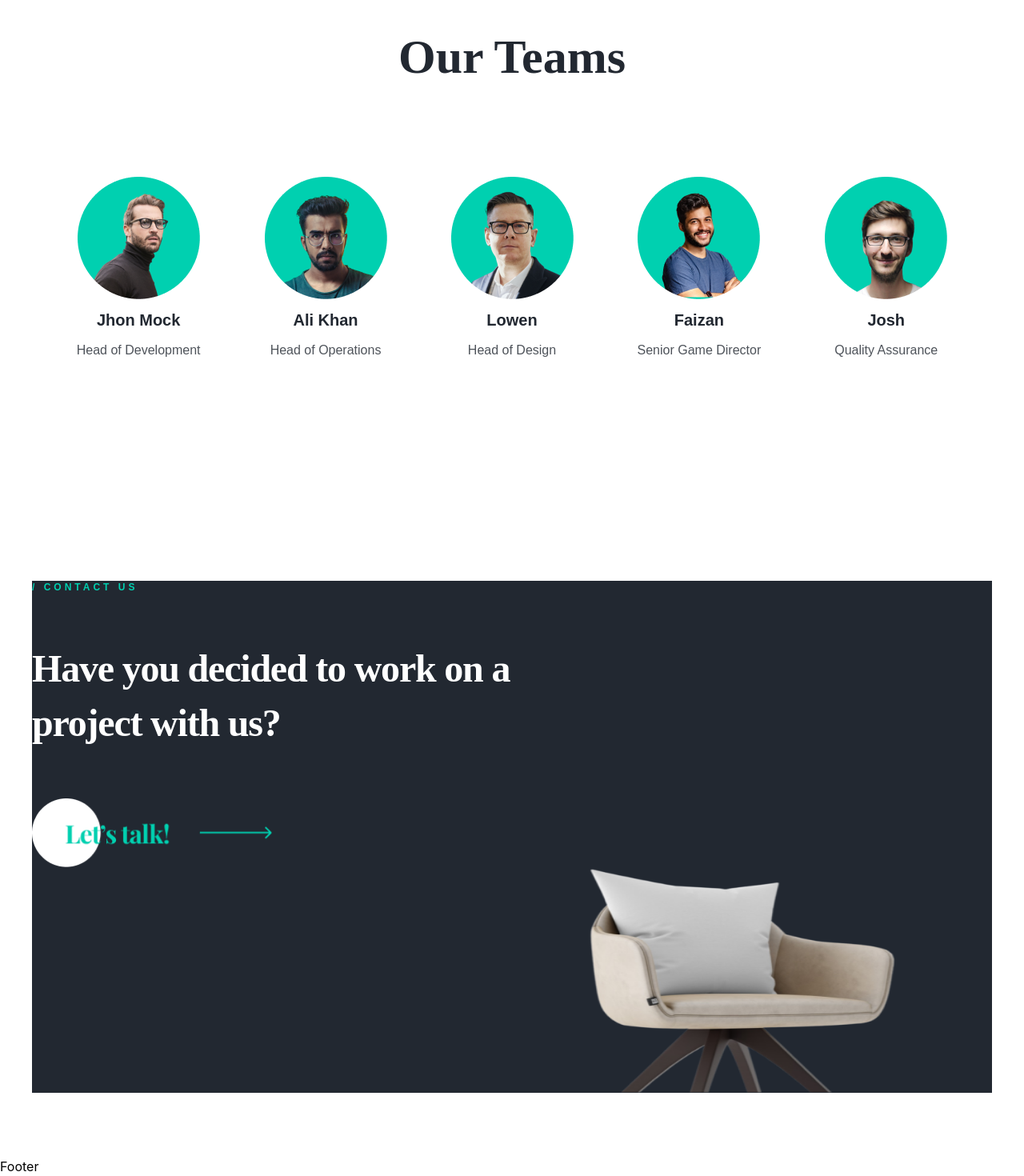
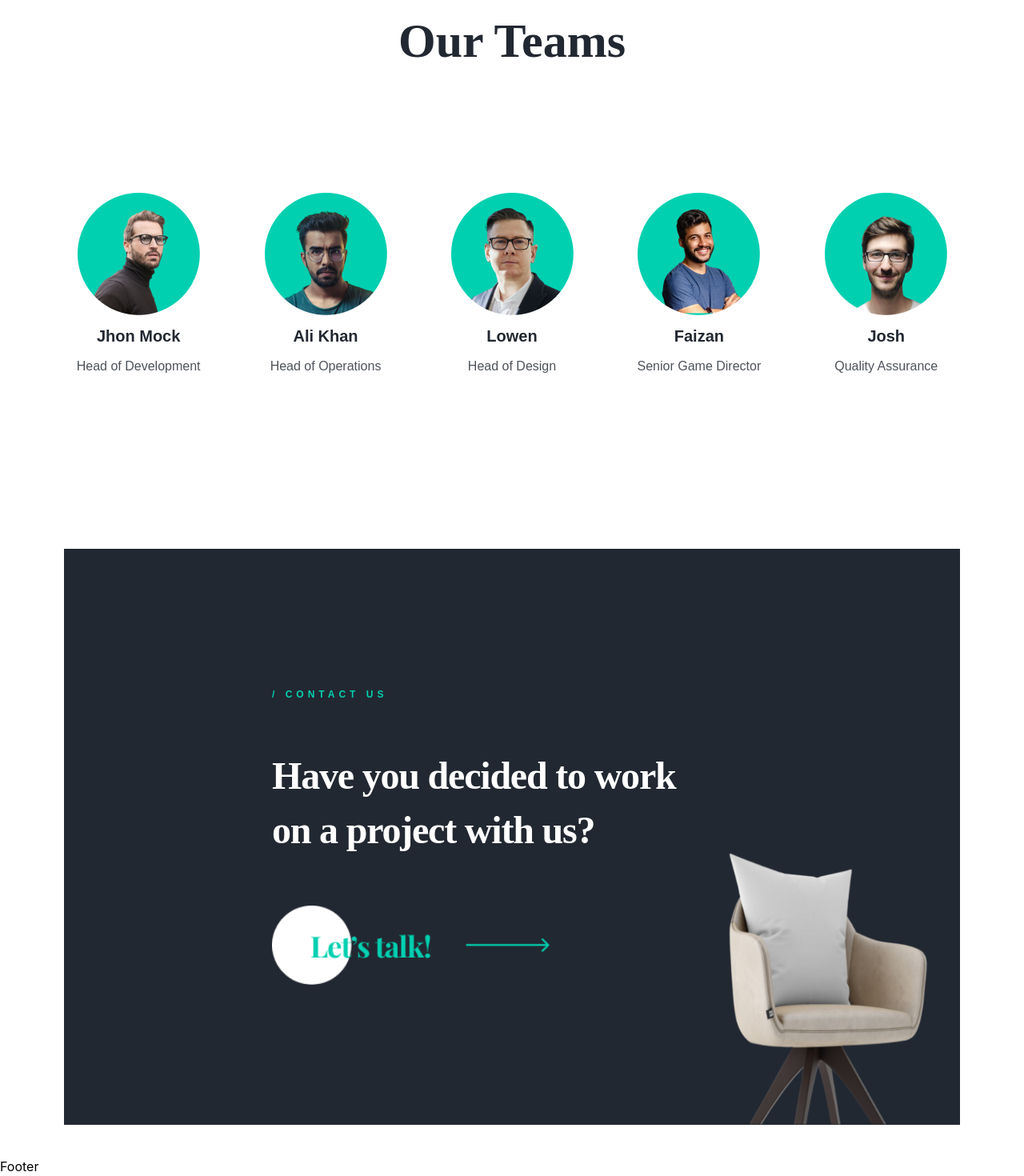
Before and after one commit to muneebkhan-dev/Agency-Website, a React (Vite) app: page / in a window 1280 px wide. Shown: the part 2490-3960 px from the top of the page at 80% size. Built offline with nearby package versions, Linux system fonts and the light colour scheme.

Commit message:
added contact.jsx section

```diff
--- a/src/Pages/Contact.jsx
+++ b/src/Pages/Contact.jsx
@@ -2,19 +2,22 @@ import React from "react"
 
 const Contact = () => {
   return (
-    <section className='relative min-h-screen px-10 py-10 mx-auto flex items-center justify-center'>
-      <div className='max-w-7xl bg-[#222831] w-full min-h-[80vh] flex gap-20'>
-        <div className="w-1/2 flex flex-col gap-15">
-          <h2 className='font-montserrat text-xs font-semibold text-[#00D0B0] tracking-[4px]'>
+    <section className='relative min-h-screen px-20  mx-auto flex items-center justify-center'>
+      <div className='max-w-7xl bg-[#222831] w-full min-h-[90vh] flex'>
+        <div className="flex-1">
+
+        </div>
+        <div className="flex-2 flex flex-col justify-center gap-15 w-full">
+          <h2 className='font-montserrat text-xs font-semibold text-[#00D0B0] tracking-[5px]'>
             / CONTACT US
           </h2>
           <h3 className='font-playfair font-semibold text-white text-5xl tracking-tight leading-17'>
             Have you decided to work on a project with us?
           </h3>
-          <img src='/public/images/Group 3312.png' alt='lets-talk' className="w-1/2" />
+          <img src='/public/images/Group 3312.png' alt='lets-talk' className="w-2/3" />
         </div>
-        <div className="w-1/3 flex flex-col justify-end">
-          <img src="/public/images/design-chair.png" alt="chair" className="h-70" />
+        <div className="flex-1 flex justify-center items-end px-10">
+          <img src="/public/images/design-chair.png" alt="chair" className="h-85" />
         </div>
       </div>
     </section>
--- a/src/Pages/Home/Components/Teams.jsx
+++ b/src/Pages/Home/Components/Teams.jsx
@@ -41,7 +41,7 @@ const teams = () => {
 
   return (
     <section className='relative min-h-screen px-10 mx-auto flex flex-col items-center justify-center'>
-      <div className='max-w-7xl flex flex-col items-center gap-30'>
+      <div className='max-w-7xl flex flex-col items-center gap-40'>
         <div className='sub-heading'>
             <h2 className='font-playfair font-bold text-6xl text-[#222831]'>Our Teams</h2>
         </div>
```
